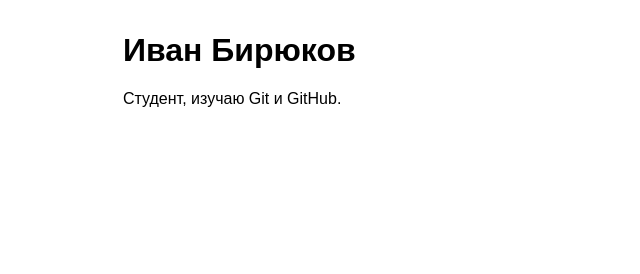
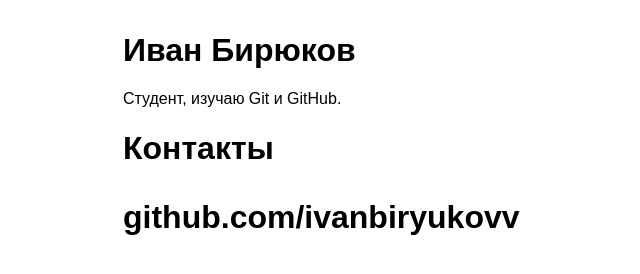
Before and after one commit to ivanbiryukovv/my-portfolio, a plain HTML site: page index.html in a window 1280 px wide. Shown: the whole page, without its empty margins (117-757 px from the left). Drawn offline with Linux system fonts and the light colour scheme.

Commit message:
Добавлен раздел Кортакты Closes #1

```diff
--- a/index.html
+++ b/index.html
@@ -10,5 +10,7 @@
 <body>
 	<h1>Иван Бирюков</h1>
 	<p>Студент, изучаю Git и GitHub.</p>
+	<h1>Контакты<h1>
+	<p>github.com/ivanbiryukovv<p>
 </body>
 </html>
```
